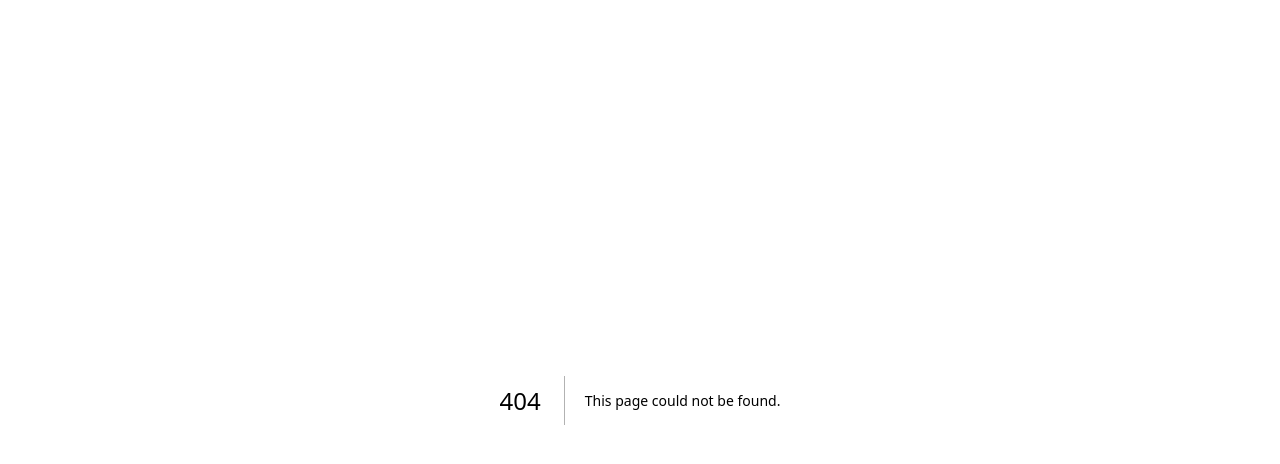
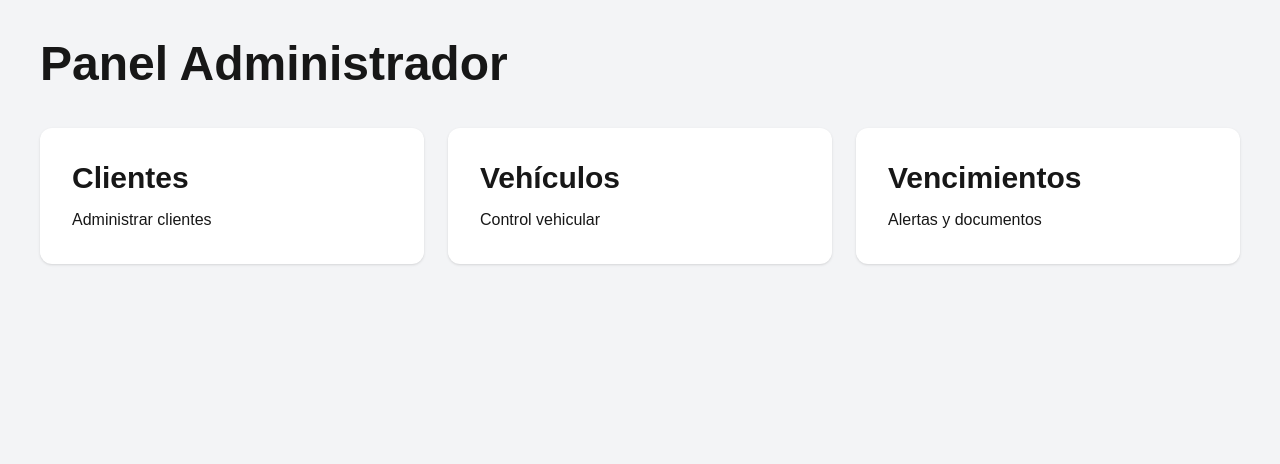
Before and after one commit to alcamvel-dev/control-vehicular, a Next.js app: page /admin in a window 1280 px wide. Before the commit this address had no page. Shown: the top 464 px of the page. Built offline with nearby package versions, Linux system fonts and the light colour scheme.

Commit message:
Admin panel

```diff
--- /dev/null
+++ b/app/admin/page.tsx
@@ -0,0 +1,62 @@
+'use client'
+
+import Link from 'next/link'
+
+export default function AdminPage() {
+
+  return (
+
+    <main className="min-h-screen bg-gray-100 p-10">
+
+      <h1 className="text-5xl font-bold mb-10">
+        Panel Administrador
+      </h1>
+
+      <div className="grid grid-cols-1 md:grid-cols-3 gap-6">
+
+        <Link
+          href="/clientes"
+          className="bg-white p-8 rounded-xl shadow hover:shadow-xl"
+        >
+          <h2 className="text-3xl font-bold mb-3">
+            Clientes
+          </h2>
+
+          <p>
+            Administrar clientes
+          </p>
+        </Link>
+
+        <Link
+          href="/vehiculos"
+          className="bg-white p-8 rounded-xl shadow hover:shadow-xl"
+        >
+          <h2 className="text-3xl font-bold mb-3">
+            Vehículos
+          </h2>
+
+          <p>
+            Control vehicular
+          </p>
+        </Link>
+
+        <Link
+          href="/vencimientos"
+          className="bg-white p-8 rounded-xl shadow hover:shadow-xl"
+        >
+          <h2 className="text-3xl font-bold mb-3">
+            Vencimientos
+          </h2>
+
+          <p>
+            Alertas y documentos
+          </p>
+        </Link>
+
+      </div>
+
+    </main>
+
+  )
+
+}
```
